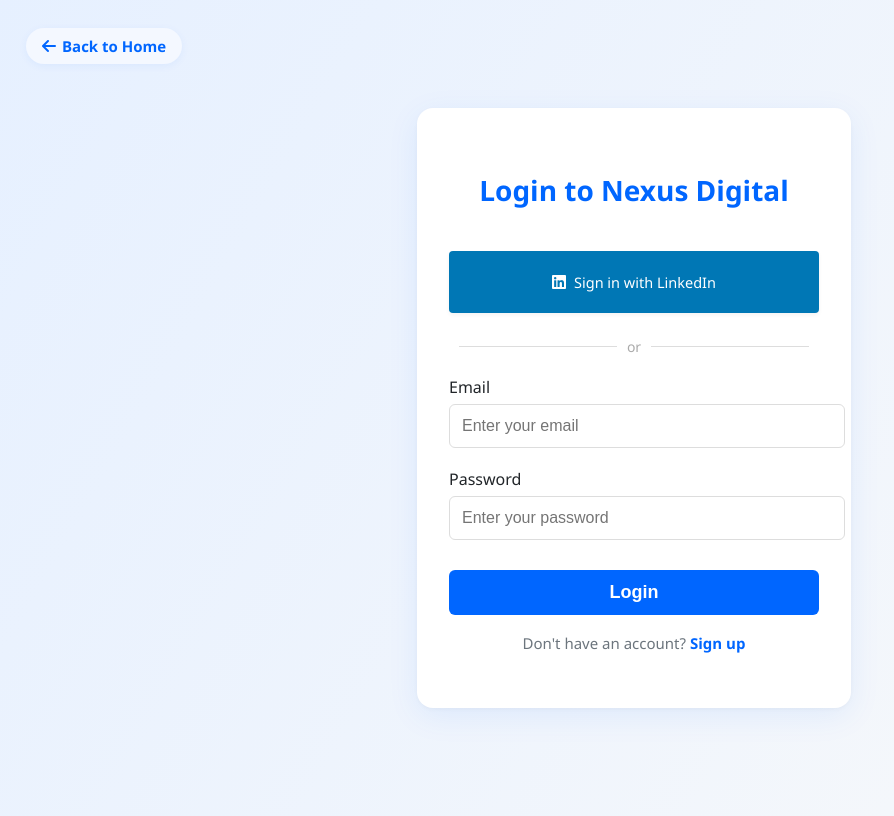
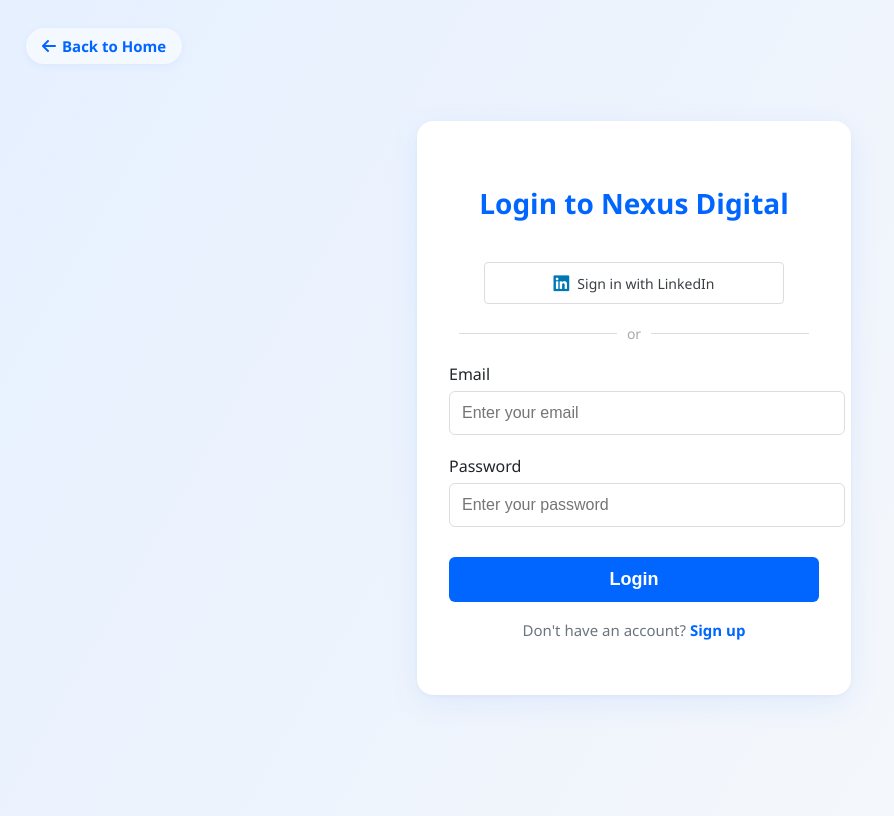
Before and after one commit to rccreditor/DigitalTemp-998-, a website: page docs/login.html in a window 1280 px wide. Shown: the whole page, without its empty margins (6-900 px from the left). Drawn offline with Linux system fonts and the light colour scheme.

Commit message:
linked in css

```diff
--- a/docs/login.css
+++ b/docs/login.css
@@ -120,58 +120,73 @@
 .social-signup {
     display: flex;
     flex-direction: column;
-    gap: 14px;
-    margin-bottom: 24px;
-    width: 100%;
+    gap: 12px;
+    margin-bottom: 20px;
 }
 
 .social-button-wrapper {
+    width: 100%;
     display: flex;
     justify-content: center;
-    align-items: center;
-    width: 100%;
 }
 
-/* Google Sign-In */
+/* Google Sign-In iframe styles */
 .g_id_signin {
     width: 100% !important;
     display: flex;
     justify-content: center;
+    margin: 0 !important;
+    padding: 0 !important;
 }
 
+#g_id_onload {
+    margin: 0 !important;
+    padding: 0 !important;
+}
+
+/* Ensure iframe scales properly */
 iframe[src*="accounts.google.com"] {
     width: 100% !important;
     height: 44px !important;
+    border: none;
 }
 
+/* LinkedIn Button (styled like Google) */
 .linkedin-btn {
-    width: 100%;
-    padding: 10px 12px;
-    border-radius: 4px;
-    border: 1px solid transparent;
-    font-weight: 500;
-    font-size: 14.5px;
-    cursor: pointer;
     display: flex;
     align-items: center;
     justify-content: center;
-    background-color: #0077b5;
-    color: white;
+    gap: 8px;
+
+    width: 80.5%;
+    height: 40px;
+
+    background-color: #ffffff;
+    color: #3c4043;
+
+    font-size: 14px;
+    font-weight: 500;
+
+    border: 1px solid #dadce0;
+    border-radius: 4px;
+
     text-decoration: none;
-    transition: background-color 0.3s ease, box-shadow 0.3s ease;
-    height: 40px;
-    box-shadow: 0 2px 4px rgba(0,0,0,0.05);
+    cursor: pointer;
+
+    box-shadow: none;
+    transition: background-color 0.2s ease, box-shadow 0.2s ease;
 }
 
 .linkedin-btn:hover {
-    background-color: #005e93;
-    box-shadow: 0 3px 6px rgba(0,0,0,0.08);
+    background-color: #f7f8f8;
+    box-shadow: 0 1px 2px rgba(0, 0, 0, 0.05);
 }
 
 .linkedin-btn i {
-    margin-right: 8px;
-    font-size: 16px;
+    font-size: 18px;
+    color: #0077b5;
 }
+
 /* Divider */
 .divider {
     display: flex;
--- a/docs/login.html
+++ b/docs/login.html
@@ -15,17 +15,26 @@
 
   <div class="login-container">
     <h2>Login to Nexus Digital</h2>
+
     <!-- Social Sign-In Options -->
     <div class="social-signup">
+      <!-- Google Sign-In (iframe-based) -->
       <div class="social-button-wrapper">
         <div id="g_id_onload"
              data-client_id="928164827212-5rcs12rmhv5tlcp2ub0ok7p2g202o1f6.apps.googleusercontent.com"
              data-callback="handleGoogleSignIn"
              data-auto_prompt="false">
         </div>
-    <div class="g_id_signin" data-type="standard" data-size="large" data-theme="outline"></div>
+        <div class="g_id_signin"
+             data-type="standard"
+             data-size="large"
+             data-theme="outline"
+             data-logo_alignment="left"
+             data-shape="rectangular">
+        </div>
       </div>
 
+      <!-- LinkedIn Sign-In -->
       <div class="social-button-wrapper">
         <a href="https://digitaltemp-998.onrender.com/api/auth/linkedin" class="linkedin-btn">
           <i class="fab fa-linkedin"></i> Sign in with LinkedIn
@@ -34,6 +43,8 @@
     </div>
 
     <div class="divider"><span>or</span></div>
+
+    <!-- Email/Password Login Form -->
     <form>
       <div class="form-group">
         <label for="email">Email</label>
@@ -45,9 +56,11 @@
       </div>
       <button type="submit" class="login-btn">Login</button>
     </form>
+
     <p class="switch-link">Don't have an account? <a href="signup.html">Sign up</a></p>
   </div>
 
+  <!-- Script for login handling -->
   <script>
     document.querySelector("form").addEventListener("submit", async (e) => {
       e.preventDefault();
```
Lines whose indentation alone changed are shown as unchanged.
